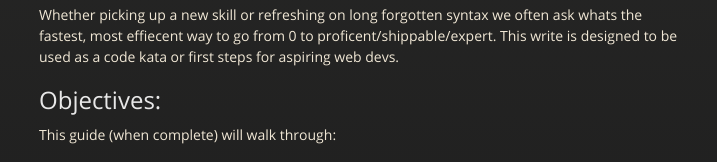
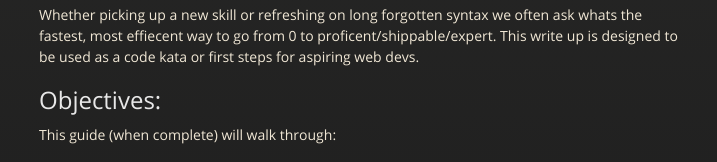
Before and after one commit to joshmccall221/0-to-dev, a plain HTML site: page index.html in a window 1280 px wide. Shown: the part 344-506 px from the top of the page, 276-993 px from the left. Drawn offline with nearby package versions, Linux system fonts and the light colour scheme.

Commit message:
Update index.html

```diff
--- a/index.html
+++ b/index.html
@@ -44,7 +44,7 @@
 <h2>
 <a id="preface" class="anchor" href="#preface" aria-hidden="true"><span class="octicon octicon-link"></span></a>Preface</h2>
 
-<p>Whether picking up a new skill or refreshing on long forgotten syntax we often ask whats the fastest, most effiecent way to go from 0 to proficent/shippable/expert. This write is designed to be used as a code kata or first steps for aspiring web devs. </p>
+<p>Whether picking up a new skill or refreshing on long forgotten syntax we often ask whats the fastest, most effiecent way to go from 0 to proficent/shippable/expert. This write up is designed to be used as a code kata or first steps for aspiring web devs. </p>
 
 <h2>
 <a id="objectives" class="anchor" href="#objectives" aria-hidden="true"><span class="octicon octicon-link"></span></a>Objectives:</h2>
```
